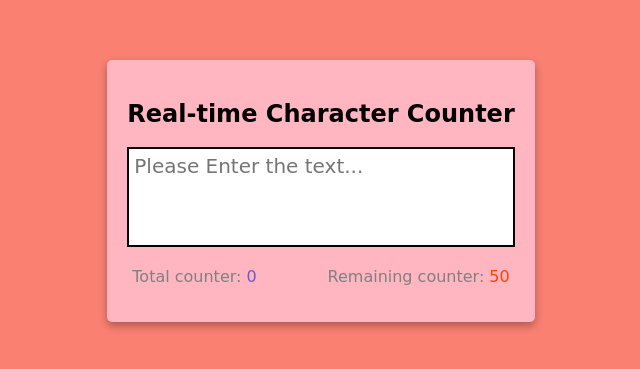
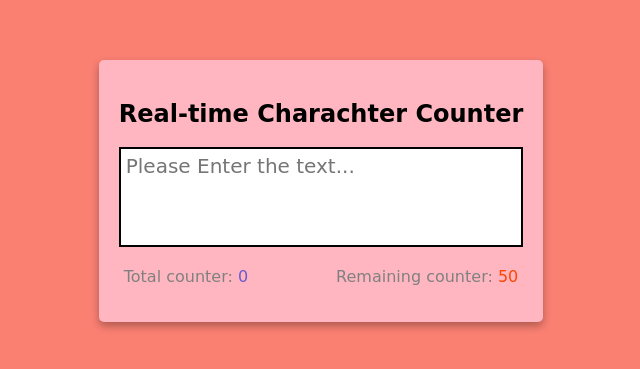
Before and after one commit to fatimaazizz/javascript, a plain HTML site: page real time character counter/index.html in a window 1280 px wide. Shown: the part 209-578 px from the top of the page, without its empty margins (319-959 px from the left). Drawn offline with Linux system fonts and the light colour scheme.

Commit message:
real Time counter check Small project

```diff
--- a/real time character counter/index.html
+++ b/real time character counter/index.html
@@ -9,7 +9,7 @@
 </head>
 <body>
     <div class="container">
-     <h2>Real-time Character Counter</h2>
+     <h2>Real-time Charachter Counter</h2>
      <textarea id="textarea" class="textarea" placeholder="Please Enter the text..." maxlength="50"></textarea>
      <div class="counter-container">
         <p>Total counter: <span class="total-counter" id="total-counter">0</span>
```
